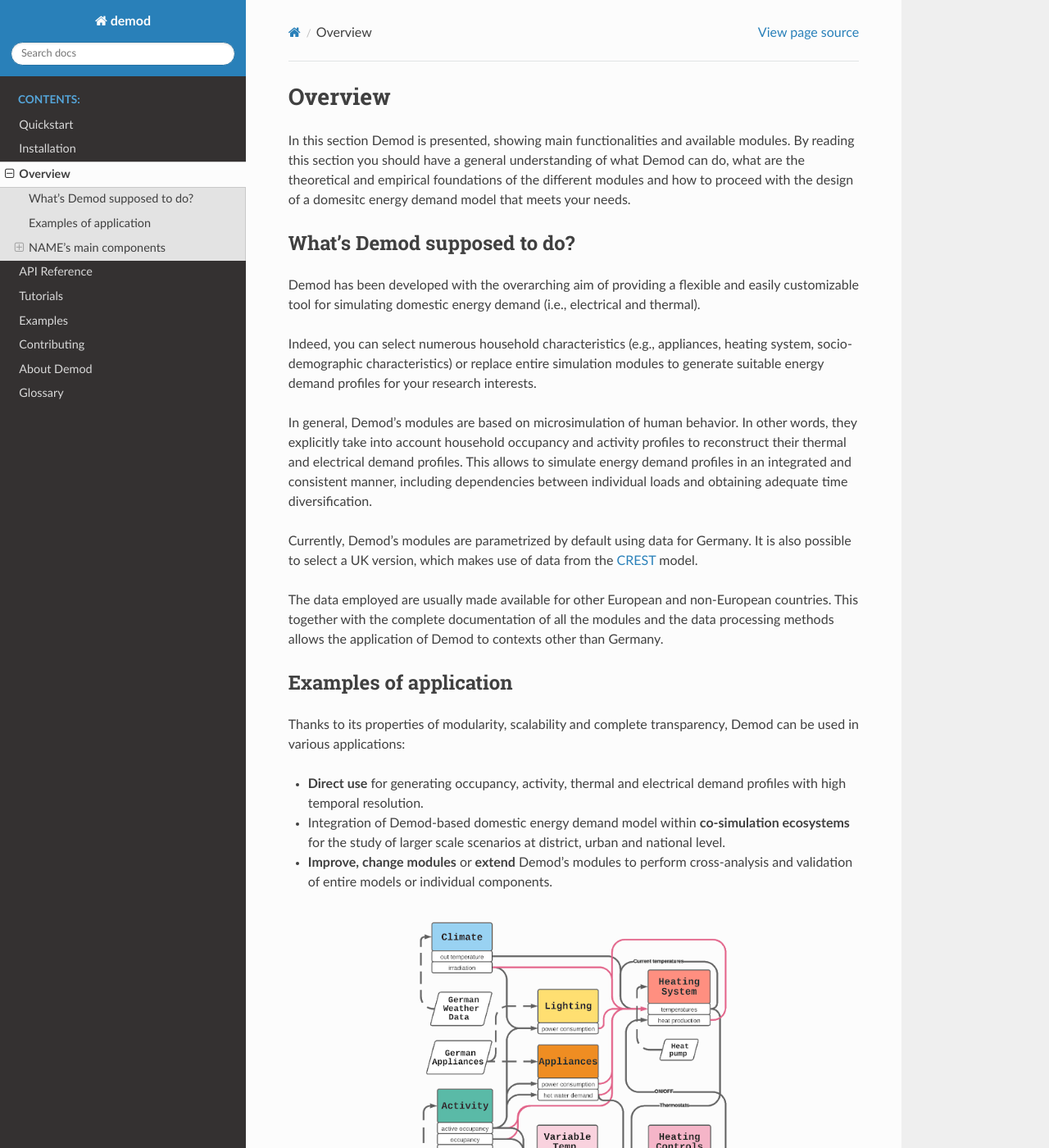
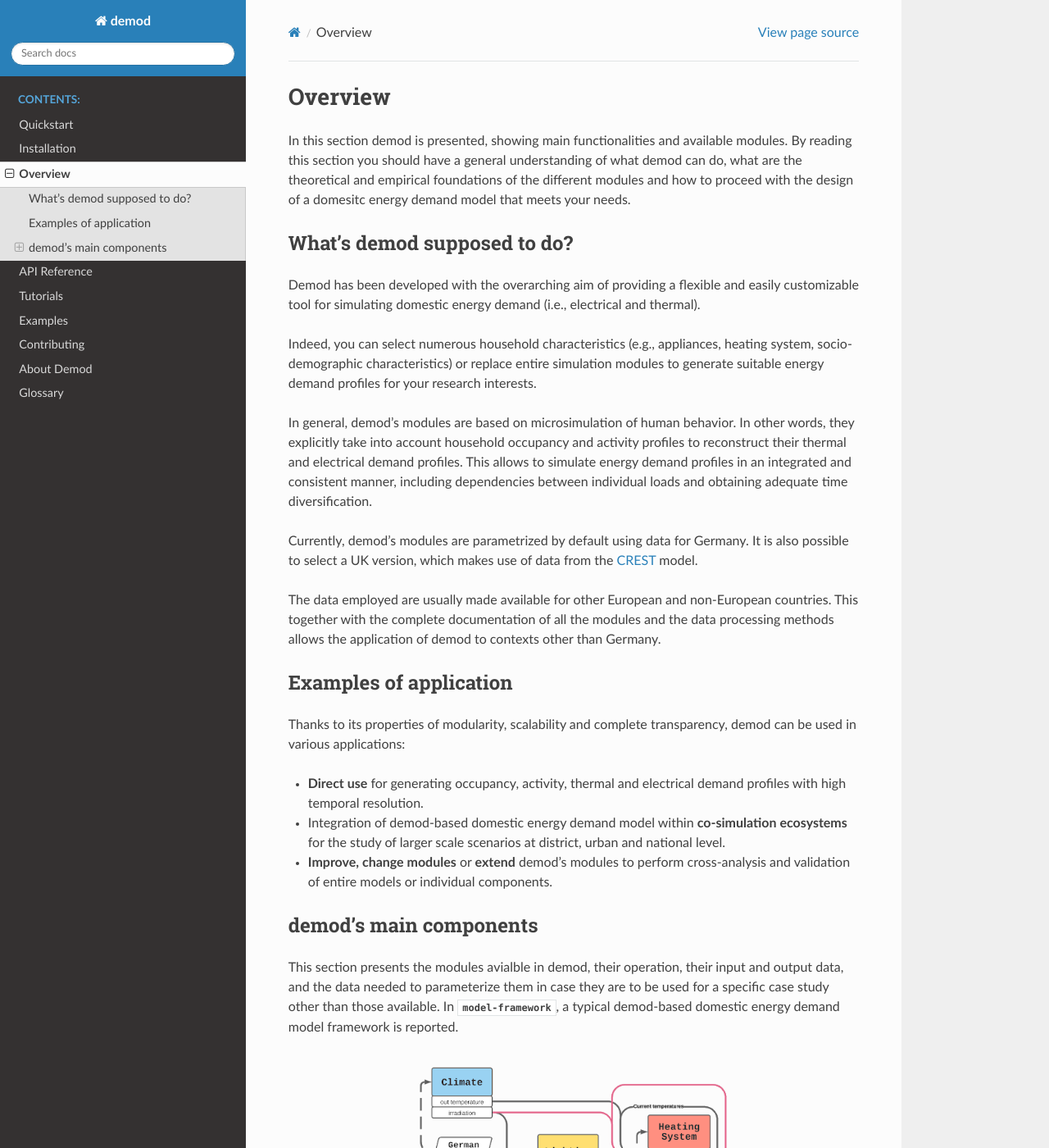
Before and after one commit to epfl-herus/demod, a Sphinx documentation site: the page built from docs/source/overview/index.rst, in a window 1280 px wide and 1400 px high. Shown: the whole window at 82% size. Built offline with Sphinx 7.4.7 and the Read the Docs theme 2.0.0, drawn with Linux system fonts in a browser that asks for light colours; formulas are drawn with MathJax 3; some of the changed text lies outside the part shown.

Commit message:
Updated first page overview

```diff
--- a/docs/source/overview/index.rst
+++ b/docs/source/overview/index.rst
@@ -5,15 +5,15 @@
 .. https://docutils.sourceforge.io/docs/user/rst/quickref.html#comments
 .. https://docutils.sourceforge.io/docs/user/rst/quickstart.html
 
-In this section Demod is presented, showing main functionalities
+In this section demod is presented, showing main functionalities
 and available modules.
-By reading this section you should have a general understanding of what Demod
+By reading this section you should have a general understanding of what demod
 can do, what are the theoretical and empirical foundations of the
 different modules and how to proceed with the design of a domesitc
 energy demand model that meets your needs.
 
 
-What's Demod supposed to do?
+What's demod supposed to do?
 ----------------------------
 
 Demod has been developed with the overarching aim of providing
@@ -27,7 +27,7 @@
 
 .. Activity-based model
 
-In general, Demod's modules are based on microsimulation of human behavior.
+In general, demod's modules are based on microsimulation of human behavior.
 In other words, they explicitly take into account household occupancy and
 activity profiles to reconstruct their thermal and electrical demand profiles.
 This allows to simulate energy demand profiles in an integrated and
@@ -37,14 +37,14 @@
 
 .. German focus
 
-Currently, Demod's modules are parametrized by default using data for Germany.
+Currently, demod's modules are parametrized by default using data for Germany.
 It is also possible to select a UK version, which makes use of data
 from the CREST_ model.
 
 The data employed are usually made available
 for other European and non-European countries.
 This together with the complete documentation of all the modules
-and the data processing methods allows the application of Demod
+and the data processing methods allows the application of demod
 to contexts other than Germany.
 
 
@@ -53,33 +53,26 @@
 -----------------------
 
 Thanks to its properties of modularity, scalability and complete transparency,
-Demod can be used in various applications:
+demod can be used in various applications:
 
 - **Direct use** for generating occupancy, activity, thermal and electrical
   demand profiles with high temporal resolution.
-- Integration of Demod-based domestic energy demand model within
+- Integration of demod-based domestic energy demand model within
   **co-simulation ecosystems** for the study of larger scale scenarios
   at district, urban and national level.
-- **Improve, change modules** or **extend** Demod's modules to perform
+- **Improve, change modules** or **extend** demod's modules to perform
   cross-analysis and validation of entire models or individual components.
 
 
-.. figure:: OverviewFigures/ModelFramework.png
-  :width: 400
-  :alt: Model framework
-  :align: center
-  :name: model-framework
-
-  NAME framework
 
 
-NAME's main components
+demod's main components
 -----------------------
 
-This section presents the modules avialble in Demod, their operation,
+This section presents the modules avialble in demod, their operation,
 their input and output data, and the data needed to parameterize them in case
 they are to be used for a specific case study other than those available.
-In :numref:`model-framework`, a typical Demod-based domestic energy demand
+In :numref:`model-framework`, a typical demod-based domestic energy demand
 model framework is reported.
 
 
@@ -89,7 +82,7 @@
   :align: center
   :name: model-framework
 
-  NAME framework
+  Potential configuration for domestic energy demand model using demod
 
 
 .. warning:: reference the name of the variables within the text
```
Also changed, not shown: docs/source/overview/OverviewFigures/Picture1.png (added).
